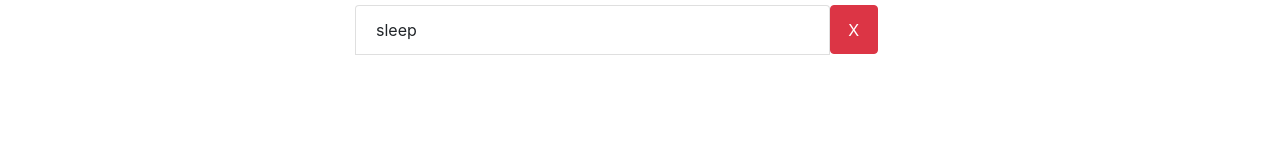
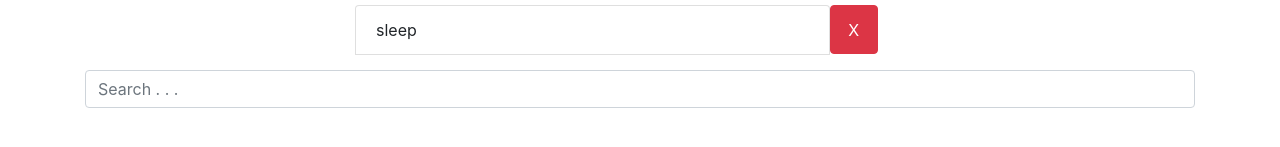
Before and after one commit to jemikanegara/react-app-todo-list, a React (Create React App) app: page / in a window 1280 px wide. Shown: the part 369-516 px from the top of the page. Built offline with nearby package versions, Linux system fonts and the light colour scheme.

Commit message:
refactor code in Content into two components : AddInput and Display

```diff
--- /dev/null
+++ b/src/Content/AddInput/index.js
@@ -0,0 +1,39 @@
+import React from "react";
+
+const AddInput = props => {
+  const { addInput, handleChange, handleEnter, handleSubmit } = props;
+  return (
+    <React.Fragment>
+      <div className="row">
+        <div className="col-3" />
+        <div className="input-group mb-3 col-sm-12 col-md-12 col-lg-6 col-xl-6">
+          <input
+            type="text"
+            className="form-control"
+            id="addInput"
+            placeholder="Add new activity"
+            maxLength="30"
+            name="addInput"
+            value={addInput}
+            onChange={handleChange}
+            onKeyDown={handleEnter}
+          />
+
+          <div className="input-group-append">
+            <button
+              className="btn btn-outline-secondary"
+              id="addButton"
+              type="button"
+              onClick={handleSubmit}
+            >
+              Add
+            </button>
+          </div>
+        </div>
+        <div className="col-3" />
+      </div>
+    </React.Fragment>
+  );
+};
+
+export default AddInput;
--- /dev/null
+++ b/src/Content/Display/index.js
@@ -0,0 +1,29 @@
+import React from "react";
+
+const Display = props => {
+  const { todos, handleDelete } = props;
+  return (
+    <div className="row">
+      <div className="col-3" />
+      <div className="col-6">
+        <ul className="list-group">
+          {todos.map((todo, index) => (
+            <div className="row mb-3" key={index}>
+              <li className="col-10 list-group-item">{todo.task}</li>
+              <button
+                className="col-1 btn btn-danger"
+                onClick={handleDelete}
+                id={index}
+              >
+                X
+              </button>
+            </div>
+          ))}
+        </ul>
+      </div>
+      <div className="col-3" />
+    </div>
+  );
+};
+
+export default Display;
--- a/src/Content/index.js
+++ b/src/Content/index.js
@@ -1,4 +1,6 @@
 import React, { Component } from "react";
+import AddInput from "./AddInput";
+import Display from "./Display";
 
 class Content extends Component {
   constructor() {
@@ -18,7 +20,9 @@ class Content extends Component {
           done: true
         }
       ],
-      addInput: ""
+      searchTodos: [],
+      addInput: "",
+      inputSearch: ""
     };
   }
 
@@ -53,67 +57,47 @@ class Content extends Component {
   handleDelete = e => {
     if (window.confirm("Are you sure want to delete this item?")) {
       const filteredTodos = this.state.todos.filter((todo, index) => {
-        console.log(index);
         return JSON.stringify(index) !== e.target.id;
       });
-      console.log(filteredTodos);
+
       this.setState({ todos: filteredTodos });
     }
+  };
+
+  handleSearch = async e => {
+    console.log("works");
+    await this.handleChange(e);
+    let filteredSearch = this.state.todos.filter(
+      todo => todo.task.indexOf(this.state.inputSearch) !== -1
+    );
+
+    this.setState({
+      todos: filteredSearch
+    });
   };
 
   render() {
     return (
       <main className="container">
-        <div className="row">
-          <div className="col-3" />
-          <div className="input-group mb-3 col-sm-12 col-md-12 col-lg-6 col-xl-6">
-            <input
-              type="text"
-              className="form-control"
-              id="addInput"
-              placeholder="Add new activity"
-              maxLength="30"
-              name="addInput"
-              value={this.state.addInput}
-              onChange={this.handleChange}
-              onKeyDown={this.handleEnter}
-            />
-
-            <div className="input-group-append">
-              <button
-                className="btn btn-outline-secondary"
-                id="addButton"
-                type="button"
-                onClick={this.handleSubmit}
-              >
-                Add
-              </button>
-            </div>
-          </div>
-          <div className="col-3" />
-        </div>
+        <AddInput
+          addInput={this.state.addInput}
+          handleChange={this.handleChange}
+          handleEnter={this.handleEnter}
+          handleSubmit={this.handleSubmit}
+        />
 
         <h2 style={{ textAlign: "center" }}>Todos</h2>
-        <div className="row">
-          <div className="col-3" />
-          <div className="col-6">
-            <ul className="list-group">
-              {this.state.todos.map((todo, index) => (
-                <div className="row mb-3" key={index}>
-                  <li className="col-10 list-group-item">{todo.task}</li>
-                  <button
-                    className="col-1 btn btn-danger"
-                    onClick={this.handleDelete}
-                    id={index}
-                  >
-                    X
-                  </button>
-                </div>
-              ))}
-            </ul>
-          </div>
-          <div className="col-3" />
-        </div>
+
+        <Display todos={this.state.todos} handleDelete={this.handleDelete} />
+
+        <input
+          type="text"
+          maxLength="20"
+          className="search form-control"
+          placeholder="Search . . ."
+          name="inputSearch"
+          onChange={this.handleSearch}
+        />
       </main>
     );
   }
```
